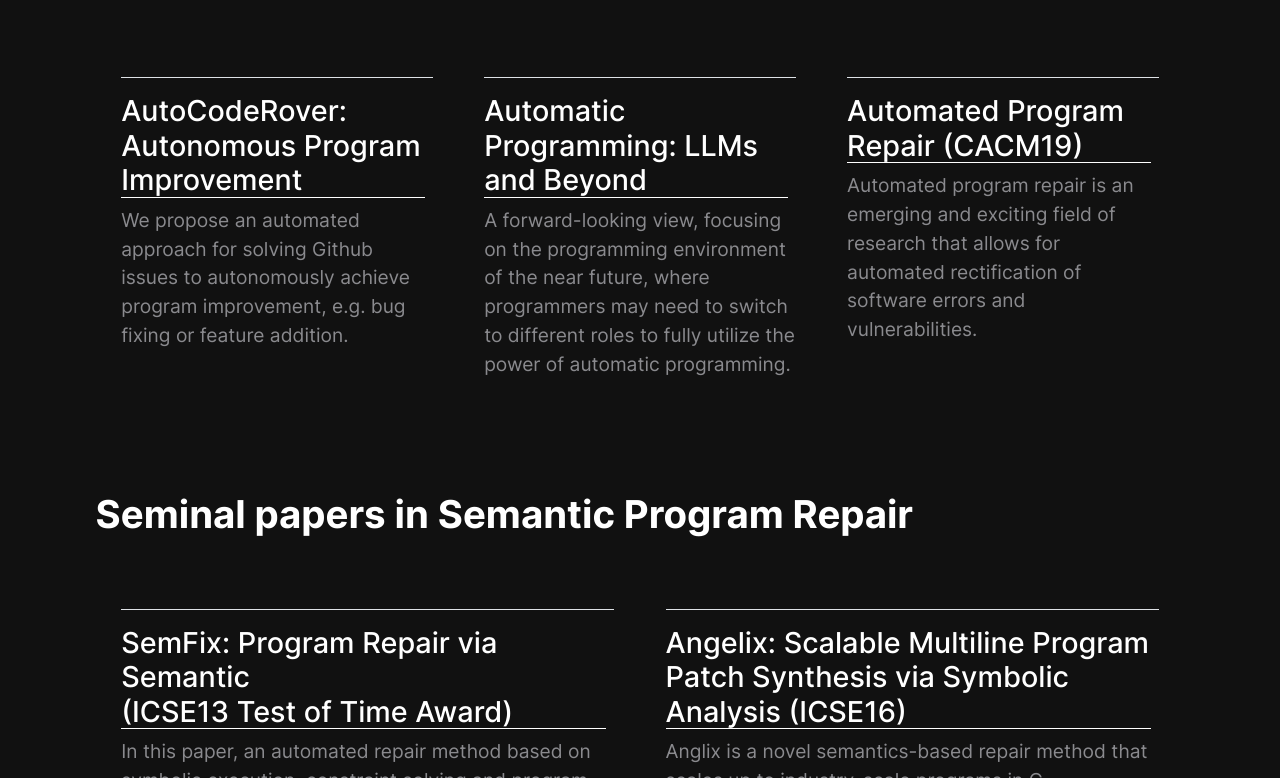
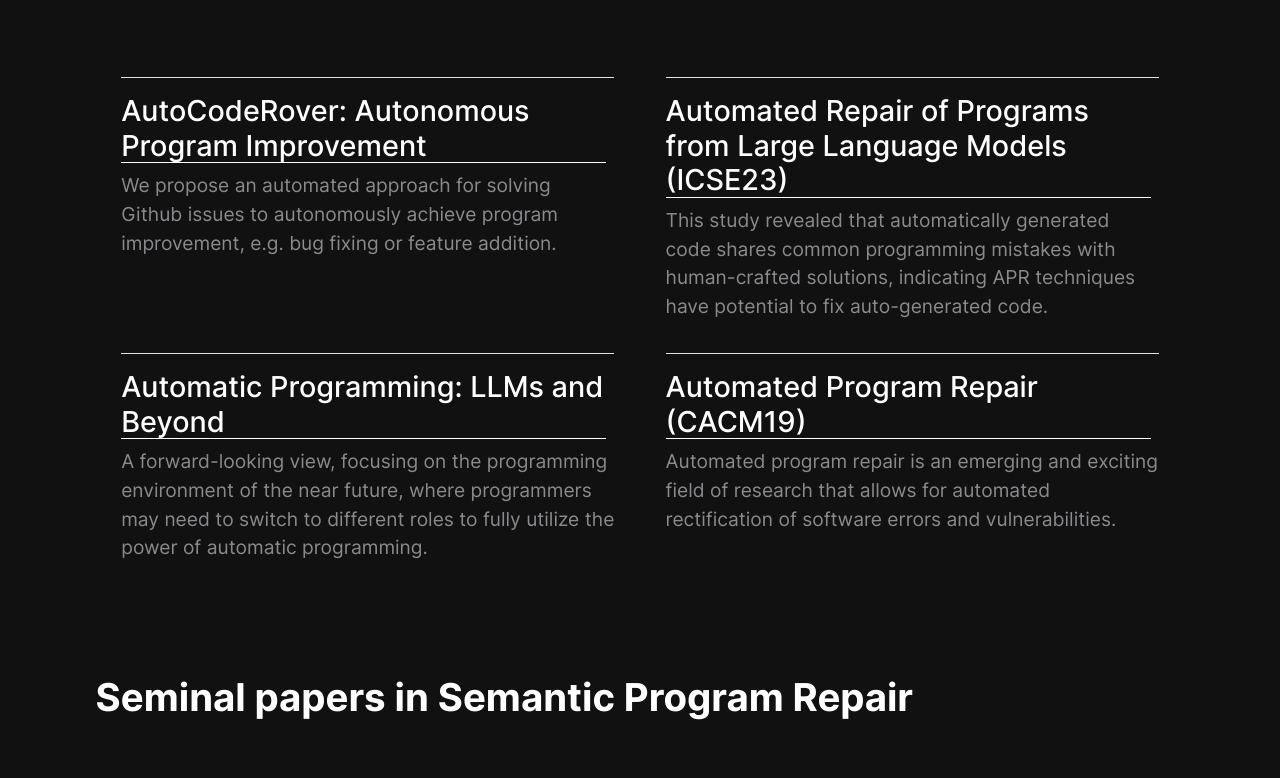
Before and after one commit to AutoCodeRoverSG/autocoderoversg.github.io, a plain HTML site: page publications.html in a window 1280 px wide. Shown: the part 606-1384 px from the top of the page. Drawn offline with Linux system fonts and the light colour scheme.

Commit message:
Add icse23 work

```diff
--- a/publications.html
+++ b/publications.html
@@ -114,7 +114,8 @@
           </a>
         </li>
         <li class="nav-item">
-          <a class="nav-link fs-5" href="https://twitter.com/AbhikRoychoudh1/status/1777494000611852515" aria-label="Twitter Posts">
+          <a class="nav-link fs-5" href="https://twitter.com/AbhikRoychoudh1/status/1777494000611852515"
+            aria-label="Twitter Posts">
             <i class="fa-brands fa-twitter"></i>
           </a>
         </li>
@@ -144,7 +145,7 @@
       </div>
       <div class="container mt-5">
         <div class="row">
-          <div class="col-sm-12 col-md-4 col-lg-4">
+          <div class="col-sm-12 col-md-6 col-lg-6">
             <h4 class="h4 mt-3 border-top pt-3">
               <a class="link-fancy link-fancy-light me-2" href="https://arxiv.org/pdf/2404.05427">AutoCodeRover:
                 Autonomous Program Improvement</a>
@@ -154,7 +155,20 @@
               e.g. bug fixing or feature addition.
             </p>
           </div>
-          <div class="col-sm-12 col-md-4 col-lg-4">
+          <div class="col-sm-12 col-md-6 col-lg-6">
+            <h4 class="h4 mt-3 border-top pt-3">
+              <a class="link-fancy link-fancy-light me-2" href="https://arxiv.org/pdf/2205.10583">Automated Repair of
+                Programs from Large Language Models (ICSE23)</a>
+            </h4>
+            <p class="text-secondary">
+              This study revealed that automatically generated code shares common programming mistakes with
+              human-crafted solutions, indicating APR techniques have potential to fix auto-generated code.
+            </p>
+          </div>
+
+          <div class="col-sm-0 col-md-12 col-lg-12"></div>
+
+          <div class="col-sm-12 col-md-6 col-lg-6">
             <h4 class="h4 mt-3 border-top pt-3">
               <a class="link-fancy link-fancy-light me-2" href="https://arxiv.org/pdf/2405.02213">Automatic Programming:
                 LLMs and Beyond</a>
@@ -164,7 +178,7 @@
                 may need to switch to different roles to fully utilize the power of automatic programming.
               </p>
           </div>
-          <div class="col-sm-12 col-md-4 col-lg-4">
+          <div class="col-sm-12 col-md-6 col-lg-6 ">
             <h4 class="h4 mt-3 border-top pt-3">
               <a class="link-fancy link-fancy-light me-2"
                 href="https://www.comp.nus.edu.sg/~abhik/pdf/cacm19.pdf">Automated Program Repair (CACM19)</a>
```
